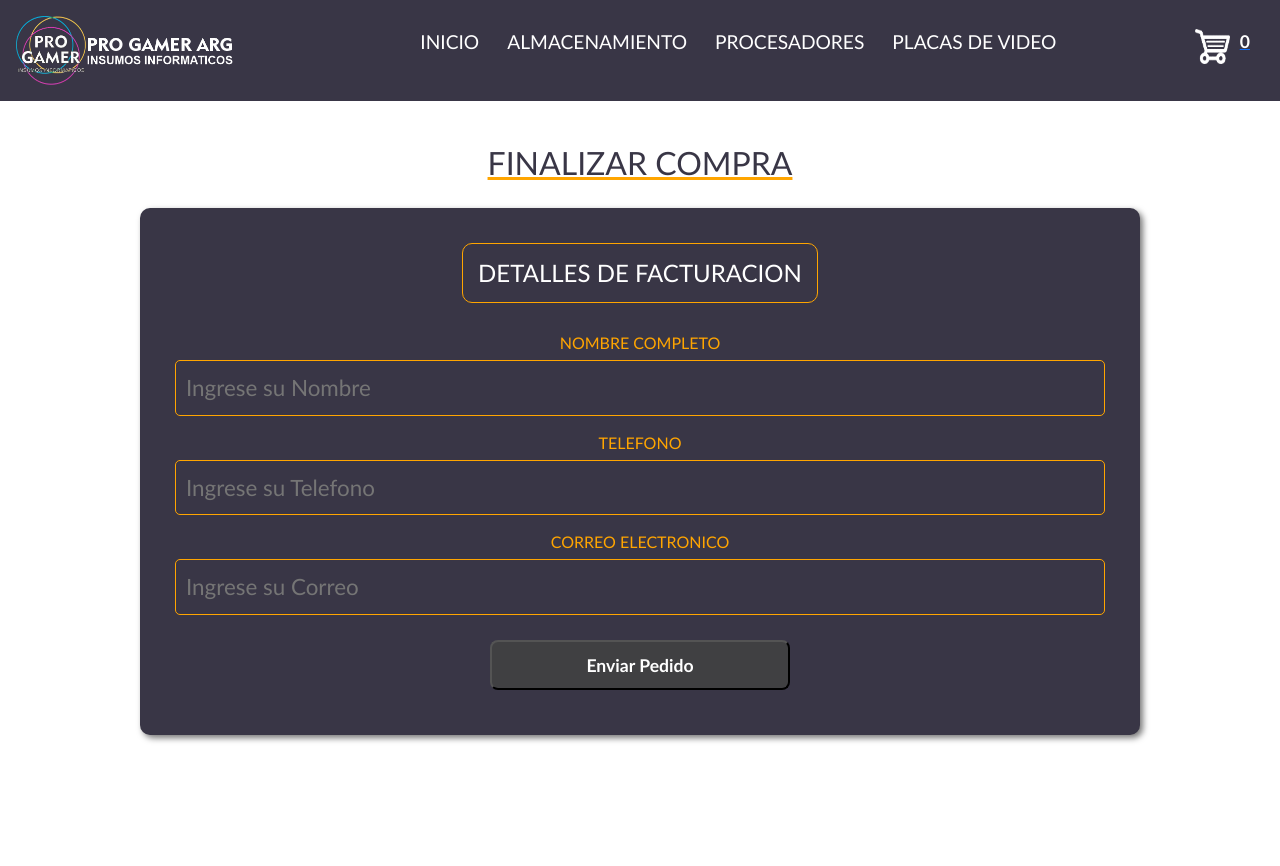
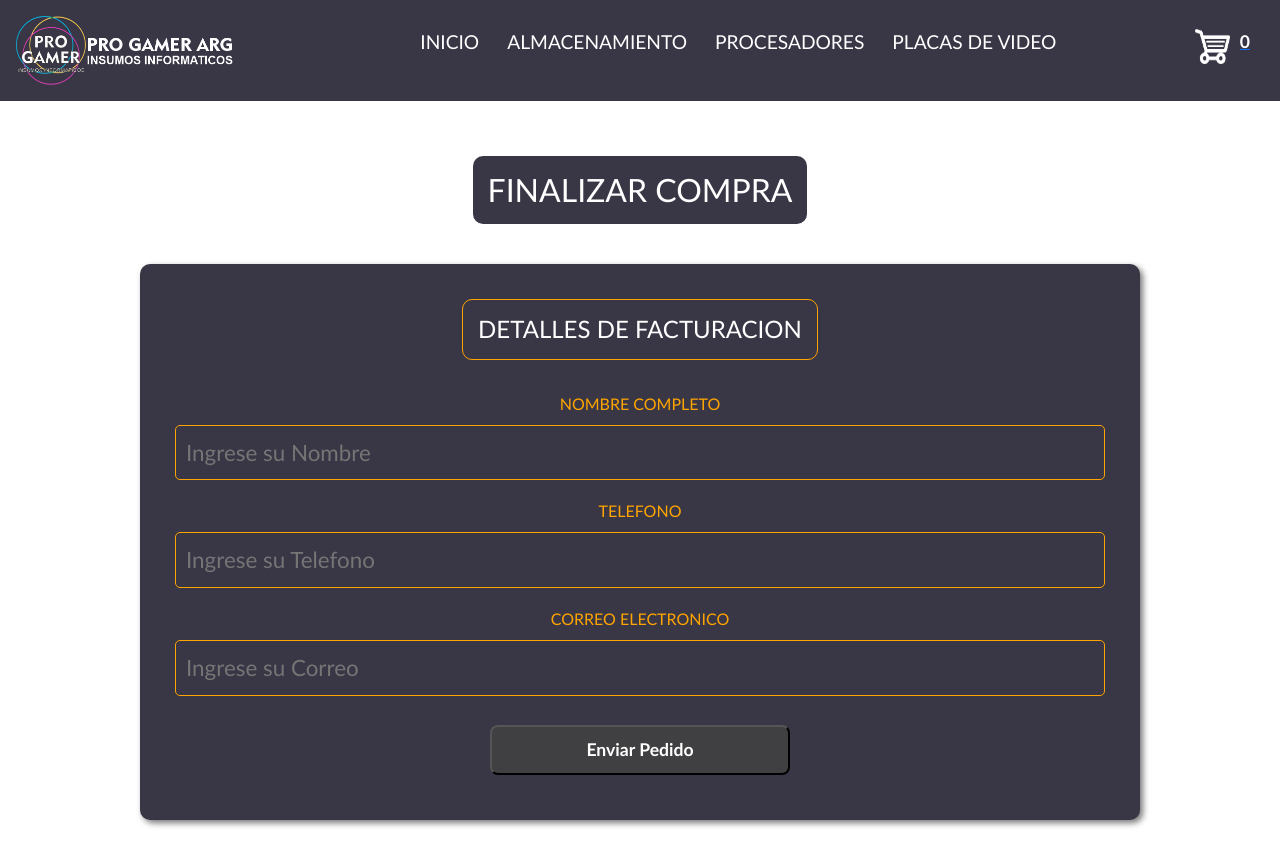
Before and after one commit to PixelarStudio/Cursada-ReactJS-CRUIZ, a React (Vite) app: page /checkout in a window 1280 px wide. Shown: the top 866 px of the page. Before the commit the page ends 800 px from the top, so only its background shows below. Built offline with nearby package versions, Linux system fonts and the light colour scheme.

Commit message:
ProyectoFinal Actualizado se acomodaron y redimensionaron imagenes de productos, se convirtio a webp,  se organizo el carrito, se cambio estilo de botones, carito vacio, carrito, detalle, formulario y checkout

```diff
--- a/src/componentes/Carrito/Carrito.jsx
+++ b/src/componentes/Carrito/Carrito.jsx
@@ -13,8 +13,11 @@ const Carrito = () => {
     return (
       <article className="carritovacio">
         <h2>El carrito se encuentra vacio</h2>
-        <Link to="/" className="buttons">
+        <Link to="/">
+          <button className="button-d">
+
           <b>VOLVER AL INICIO</b>
+          </button>
         </Link>
       </article>
     );
--- a/src/componentes/Carrito/Carrito.scss
+++ b/src/componentes/Carrito/Carrito.scss
@@ -108,6 +108,7 @@ background-color: transparent;
 .carritovacio h2 {
     padding: 30px;
     color: white;
+    height: 65px;
 }
 
 
--- a/src/componentes/Checkout/Form.jsx
+++ b/src/componentes/Checkout/Form.jsx
@@ -5,7 +5,7 @@ const Form = ({ datosForm, guardarDatosInput, enviarOrder }) => {
     <article className="article-form">
       <article>
 
-      <h2>FINALIZAR COMPRA</h2>
+      <h2 >FINALIZAR COMPRA</h2>
 
       </article>
 
--- a/src/componentes/Checkout/Form.scss
+++ b/src/componentes/Checkout/Form.scss
@@ -4,16 +4,16 @@ form {
   flex-direction: column;
   align-items: center;
   padding: 35px;
-  background-color: #393646;
   color: #ffa500;
   border-radius: 10px;
   max-width: 1200px;
   width: 1000px;
   align-content: center;
   justify-content: center;
-  margin-bottom: 27px;
   box-shadow: 3px 3px 6px #777777, -3px -3px 6px #ffffff;
-
+  gap: 4px;
+  background-color: #393646;
+  margin-top: 30px;
 }
 
 label {
@@ -56,11 +56,10 @@ button:hover {
   flex-direction: column;
   align-items: center;
   align-content: center;
-  padding: 35px;
+  padding: 55px;
   color: #393646;
   justify-content: center;
   width: auto;
-  margin-top: -0.51%;
 }
 
 .article-form h4 {
@@ -69,12 +68,15 @@ button:hover {
   border-radius: 10px;
   color: #ffffff;
   margin-bottom: 3%;
+  background-color: #393646;
+
 }
 
 .article-form h2 {
-  text-decoration: underline #ffa500;
   padding: 15px;
   border-radius: 10px;
-  color: #393646;
+  color: white;
+    background-color: #393646;
+
   margin-bottom: 3%;
 }
```
